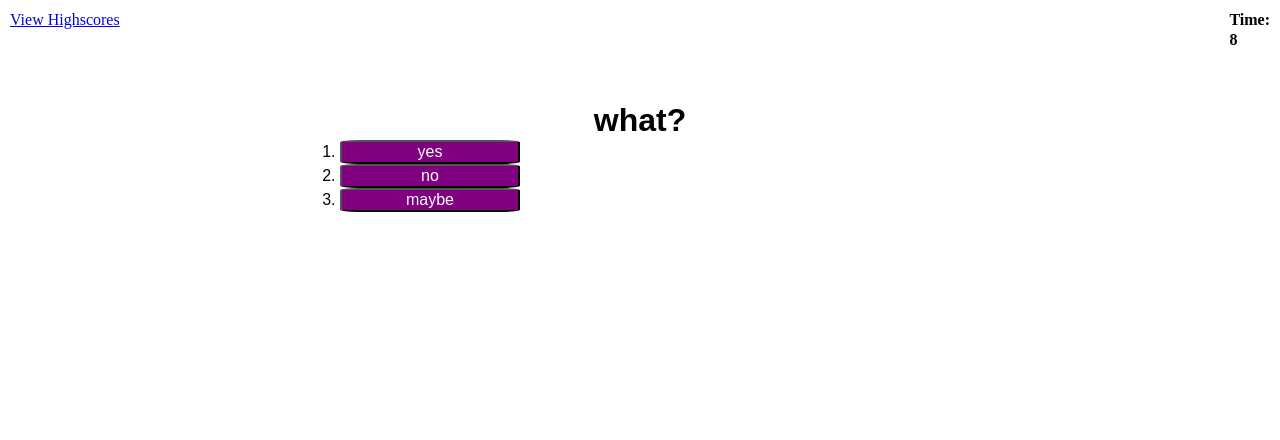
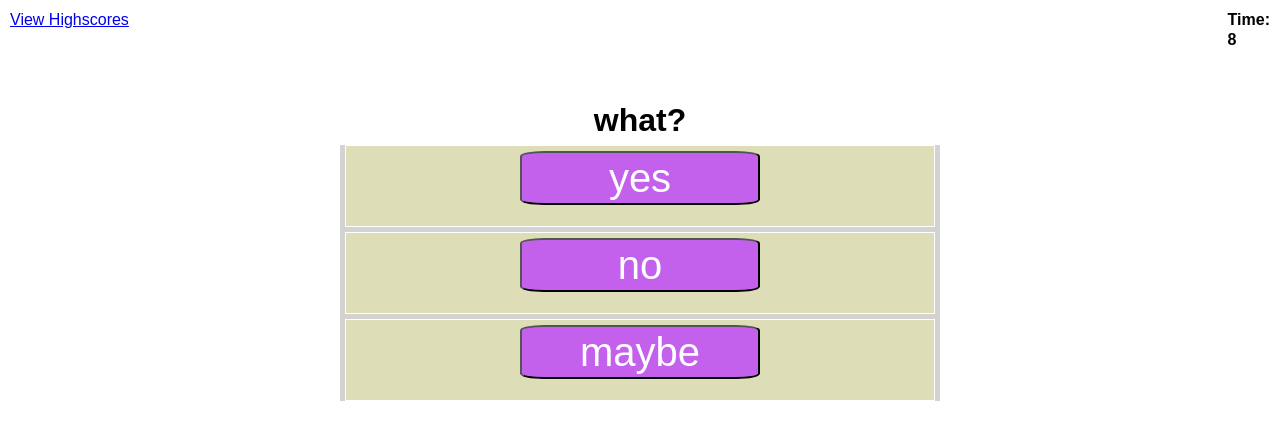
Before and after one commit to SeattleSal/code-quiz, a plain HTML site: page index.html in a window 1280 px wide. Both pictures are taken after a click on the button "Start Quiz". Drawn offline with Linux system fonts and the light colour scheme.

```diff
--- a/style.css
+++ b/style.css
@@ -1,8 +1,11 @@
+/* style sheet is used for index.html and high-scores.html */
+
 * {
     margin: 0;
     padding: 0;
     font-size: 1em;
     box-sizing: border-box;
+    font-family: Arial, Helvetica, sans-serif;
     line-height: 1.25;
 }
 
@@ -17,7 +20,7 @@ main {
     width: 600px;
     margin: 0 auto;
     margin-top: 40px;
-    font-family: Arial, Helvetica, sans-serif;
+
     text-align: center;
 }
 
@@ -27,14 +30,27 @@ h1 {
 }
 
 ol {
-    text-align: left;
+    text-align: center;
+    margin-left: 0;
+    padding-left: 0;
+    background-color: lightgray;
+    list-style: none;
+}
+
+li {
+    border: solid 1px white;
+    padding: 5px;
+    margin: 5px;
+    background-color: #DDDDB7;
 }
 
 /* buttons are purple with rounded corners */
-/* TO DO: do i need to use a buttons class instead??? */
 button {
-    background-color: purple;
+    background-color: #C361ED;
     color: white;
+    font-size: 2.5rem;
+    width: 15rem;
+    text-align: center;
+    margin-bottom: 1rem;
     border-radius: 10%;
-    width: 30%;
 }
```
Also changed, not shown: 1 other file.
